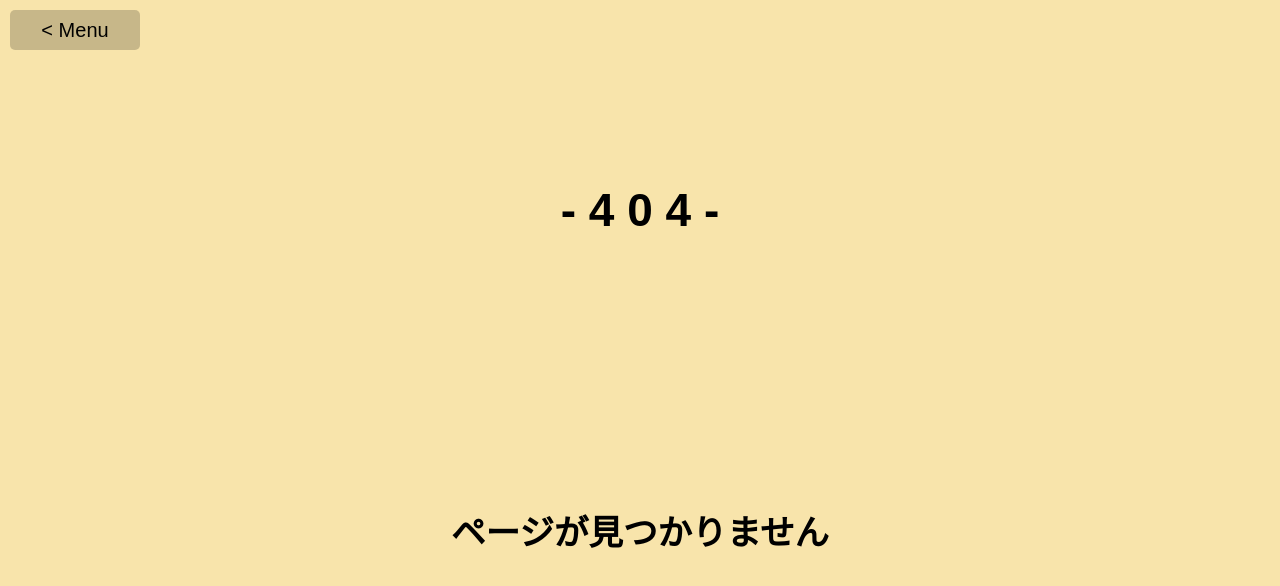
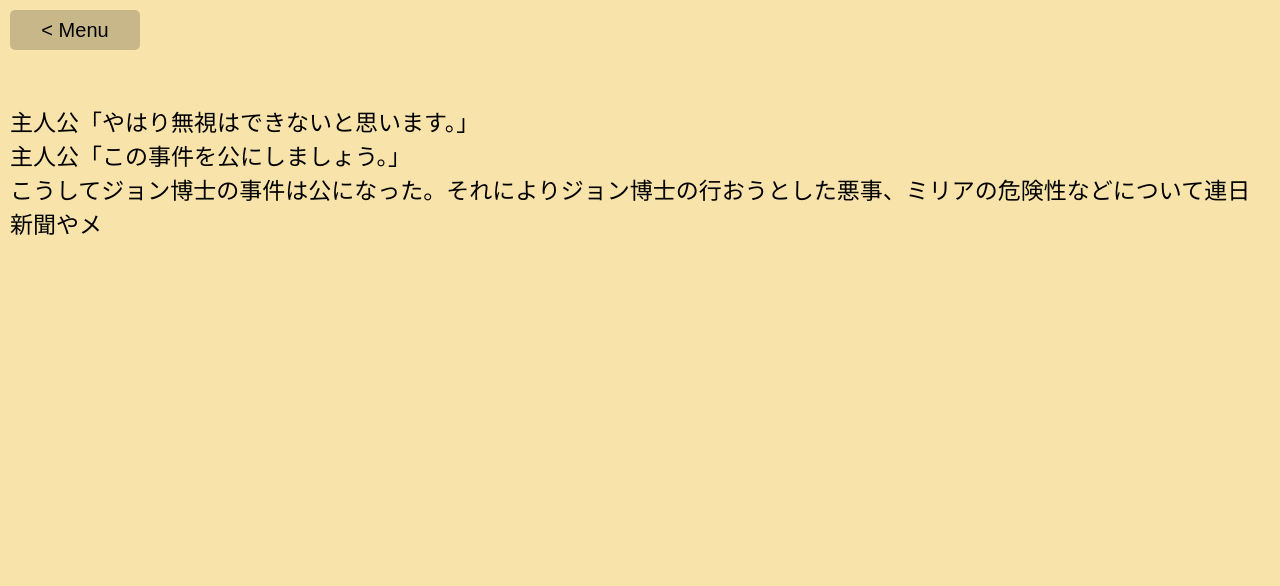
Before and after one commit to nknighta/eventquiz-jp, a Next.js app: page /epilogue/2 in a window 1280 px wide. Before the commit this address had no page. Shown: the top 586 px of the page. Built offline with nearby package versions, Linux system fonts and the light colour scheme.

Commit message:
feat: add epilogue 2

```diff
--- a/src/pages/epilogue/1.tsx
+++ b/src/pages/epilogue/1.tsx
@@ -17,6 +17,8 @@ export default function E1() {
                                 主人公「はい！」
 
                                 こうしてジョン博士の事件は幕を下ろした。何一つ変わらない生活を送りながら…
+
+                                -- end --
                                 `,
                         ]}
                         speed={76}
--- /dev/null
+++ b/src/pages/epilogue/2.tsx
@@ -0,0 +1,27 @@
+import { TypeAnimation } from "react-type-animation"
+import Scolloer from "../../content/scolloer";
+import Layout from "../../layout/main";
+export default function E1() {
+    return (
+        <Layout>
+            <Scolloer>
+                <div>
+                    <TypeAnimation
+                        style={{ whiteSpace: 'pre-line', height: '195px' }}
+                        sequence={[
+                            `
+
+                                主人公「やはり無視はできないと思います。」
+                                主人公「この事件を公にしましょう。」
+                                こうしてジョン博士の事件は公になった。それによりジョン博士の行おうとした悪事、ミリアの危険性などについて連日新聞やメディアのトップを飾ることとなった。でも私は信じている。ミリアは悪意ではなく己の信じる正義や愛のために博士を殺したのだと。近頃、ミリアに対する裁判が行われるらしい。どんな結果になっても私は彼女の事を信じたいと思う。それこそが彼女を救うことになると願っているからーーーー
+                                -- end --
+                                `,
+                        ]}
+                        speed={76}
+                        cursor={false}
+                    />
+                </div>
+            </Scolloer>
+        </Layout>
+    )
+}
```
